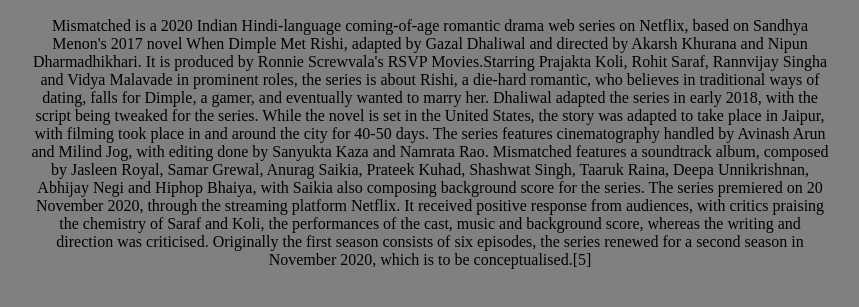
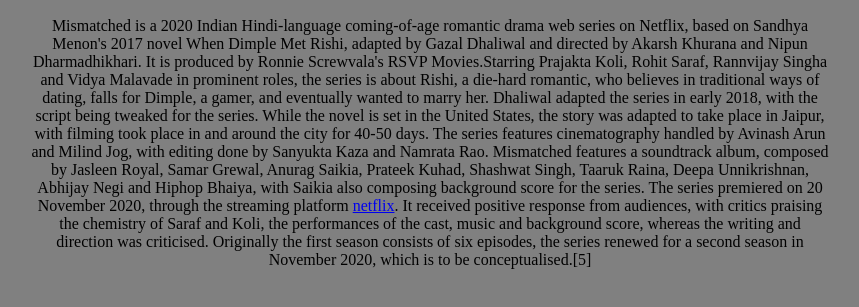
Before and after one commit to coder0022/prajakta, a plain HTML site: page series2.html in a window 1280 px wide. Shown: the part 349-656 px from the top of the page, 210-1069 px from the left. Drawn offline with Linux system fonts and the light colour scheme.

Commit message:
Update series2.html

```diff
--- a/series2.html
+++ b/series2.html
@@ -11,7 +11,7 @@
 
 Dhaliwal adapted the series in early 2018, with the script being tweaked for the series. While the novel is set in the United States, the story was adapted to take place in Jaipur, with filming took place in and around the city for 40-50 days. The series features cinematography handled by Avinash Arun and Milind Jog, with editing done by Sanyukta Kaza and Namrata Rao. Mismatched features a soundtrack album, composed by Jasleen Royal, Samar Grewal, Anurag Saikia, Prateek Kuhad, Shashwat Singh, Taaruk Raina, Deepa Unnikrishnan, Abhijay Negi and Hiphop Bhaiya, with Saikia also composing background score for the series.
 
-The series premiered on 20 November 2020, through the streaming platform Netflix. It received positive response from audiences, with critics praising the chemistry of Saraf and Koli, the performances of the cast, music and background score, whereas the writing and direction was criticised. Originally the first season consists of six episodes, the series renewed for a second season in November 2020, which is to be conceptualised.[5]</p>
+		The series premiered on 20 November 2020, through the streaming platform <a href = "https://www.netflix.com/in/title/80220079?source=35">netflix</a>. It received positive response from audiences, with critics praising the chemistry of Saraf and Koli, the performances of the cast, music and background score, whereas the writing and direction was criticised. Originally the first season consists of six episodes, the series renewed for a second season in November 2020, which is to be conceptualised.[5]</p>
 
 </body>
 </html>
```
